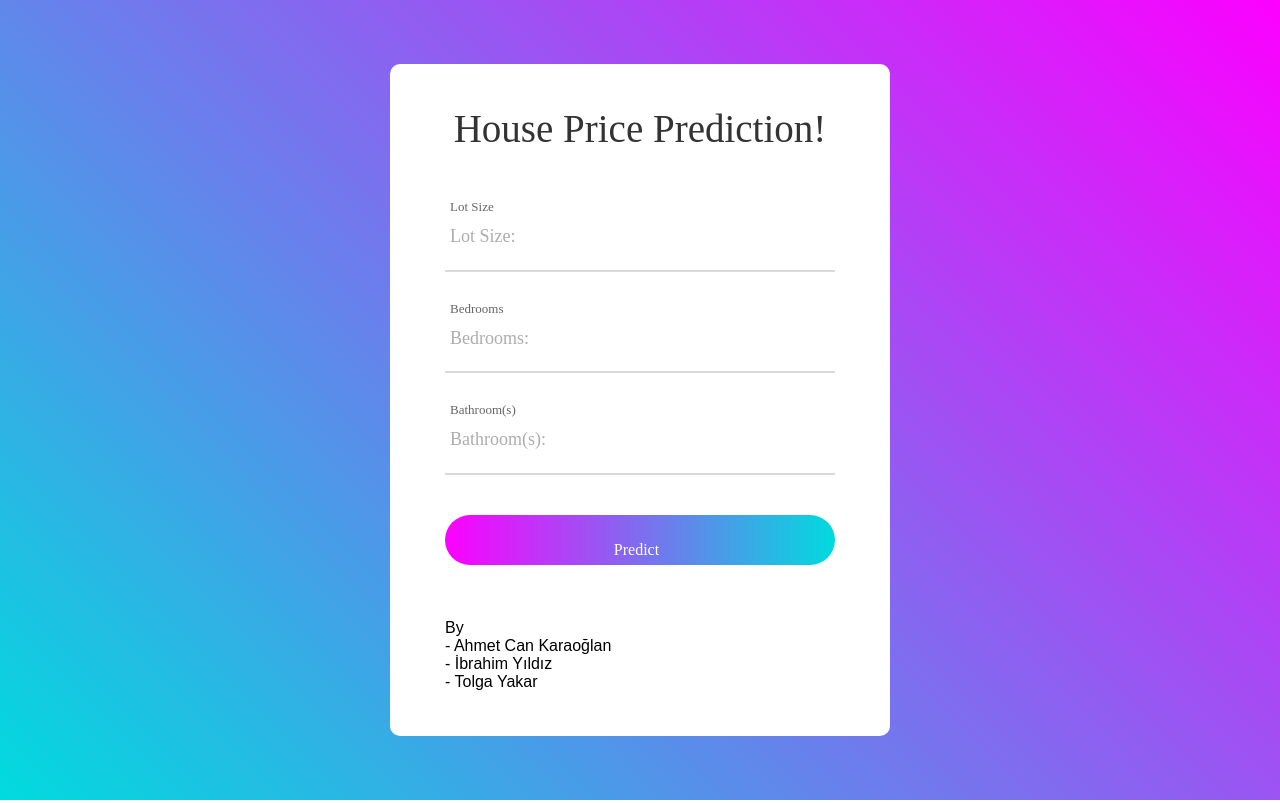
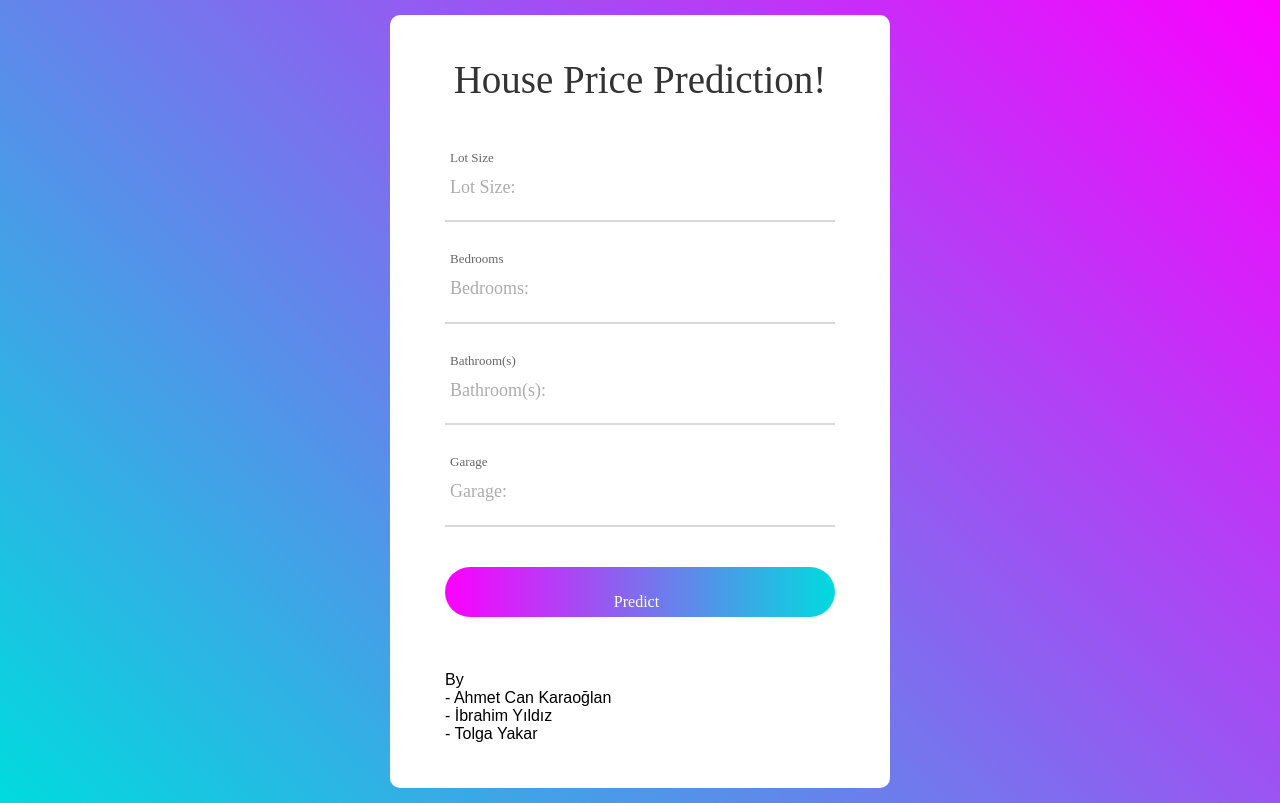
Before and after one commit to ibrahimYldzz/Model-Deployment, a Flask app: page / in a window 1280 px wide. Run offline with Flask 2, Linux system fonts and the light colour scheme; parts of the project's set-up code (start-up, migrations or seed data) failed here and were passed over; some web fonts are replaced.

Commit message:
Update template.html

```diff
--- a/templates/template.html
+++ b/templates/template.html
@@ -3583,6 +3583,12 @@ textarea.input100 {
 					<span class="focus-input100"></span>
 				</div>
 
+				<div class="wrap-input100 validate-input">
+					<span class="label-input100">Garage</span>
+					<input class="input100" type="text" name="Garage" placeholder="Garage:" required="required">
+					<span class="focus-input100"></span>
+				</div>
+
 				<div class="container-contact100-form-btn">
 					<div class="wrap-contact100-form-btn">
 						<div class="contact100-form-bgbtn"></div>
```
